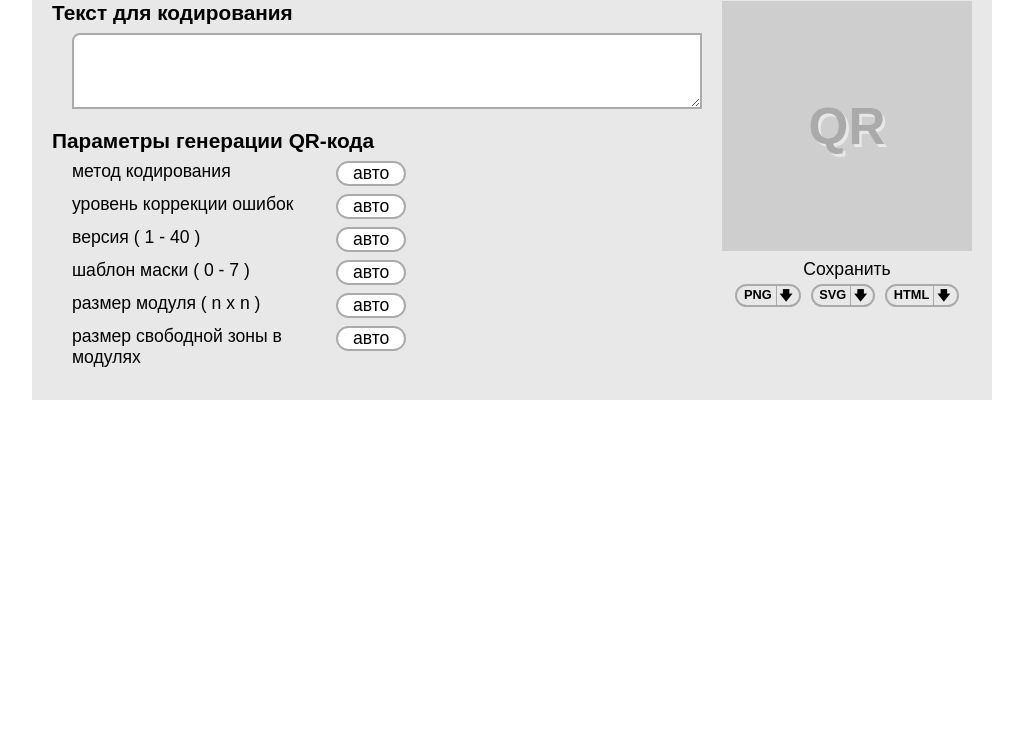
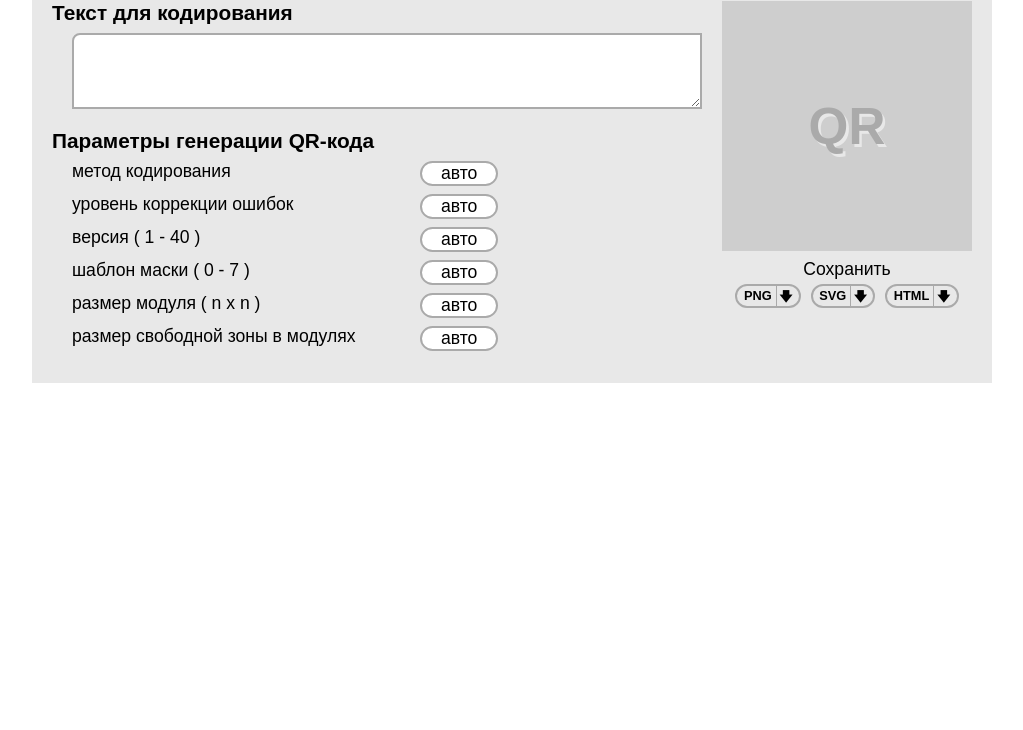
Before and after one commit to slesareva-gala/QR-Code, a website built with webpack: page docs/index.html in a window 1280 px wide. Shown: the part 70-800 px from the top of the page, without its empty margins (128-1151 px from the left). Built offline with nearby package versions, Linux system fonts and the light colour scheme.

Commit message:
стили для мобильной версии

```diff
--- a/docs/css/style.css
+++ b/docs/css/style.css
@@ -56,7 +56,7 @@ div {
   position: relative;
   height: fit-content;
   line-height: 1.4em;
-  padding: 0 .5em;
+  padding: .1em .5em 0 .5em;
   border-radius: 35px;
   border: .2vw solid var(--color-line);
   border-color: var(--color-line);
@@ -305,16 +305,16 @@ header .btn-symbol:active:after {
 }
 
 .main-params .col-0 {
-  width: calc(min(1.6vw, 1.1rem) * 15);
+  width: calc(min(1.6vw, 1.1em) * 18);
 }
 
 .main-params .col-1 {
-  width: calc(min(1.6vw, 1.1rem) * 4);
+  width: calc(min(1.6vw, 1.1em) * 4);
   margin-right: calc(var(--padding-w) / 2);
 }
 
 .main-params .col-2 {
-  width: calc(min(1.6vw, 1.1rem) * 12);
+  width: calc(min(1.6vw, 1.1em) * 12);
   margin-right: calc(var(--padding-w) / 2);
   color: var(--color-open);
   font-weight: 600;
--- a/docs/index.html
+++ b/docs/index.html
@@ -62,25 +62,25 @@
             <span class="col-3 h4 hide"></span>
           </div>
           <div id="qr-version" class="row-box">
-            <span class="col-0 lang-param-version">версия ( 1 - 40 )</span>
+            <span class="col-0 lang-param-version">версия (&nbsp;1&nbsp;-&nbsp;40&nbsp;)</span>
             <div class="col-1 switch h4 lang-vs1">авто</div>
             <input class="col-2 switch h4 hide" value="1" placeholder="1"></input>
             <span class="col-3 h4 hide"></span>
           </div>
           <div id="qr-mask" class="row-box">
-            <span class="col-0 lang-param-mask">шаблон маски ( 0 - 7 )</span>
+            <span class="col-0 lang-param-mask">шаблон маски (&nbsp;0&nbsp;-&nbsp;7&nbsp;)</span>
             <div class="col-1 switch h4 lang-vs1">авто</div>
             <input class="col-2 switch h4 hide" value="0" placeholder="0"></input>
             <span class="col-3 h4 hide"></span>
           </div>
           <div id="qr-modsize" class="row-box">
-            <span class="col-0 lang-param-modsize">размер модуля ( n x n )</span>
+            <span class="col-0 lang-param-modsize">размер модуля (&nbsp;n&nbsp;x&nbsp;n&nbsp;)</span>
             <div class="col-1 switch h4 lang-vs1">авто</div>
             <input class="col-2 switch h4 hide" value="1" placeholder="1"></input>
             <span class="col-3 h4 hide"></span>
           </div>
           <div id="qr-margin" class="row-box">
-            <span class="col-0 lang-param-margin">размер свободной зоны в модулях</span>
+            <span class="col-0 lang-param-margin">размер свободной зоны в&nbsp;модулях</span>
             <div class="col-1 switch h4 lang-vs1">авто</div>
             <input class="col-2 switch h4 hide" value="0" placeholder="0"></input>
             <span class="col-3 h4 hide"></span>
```
